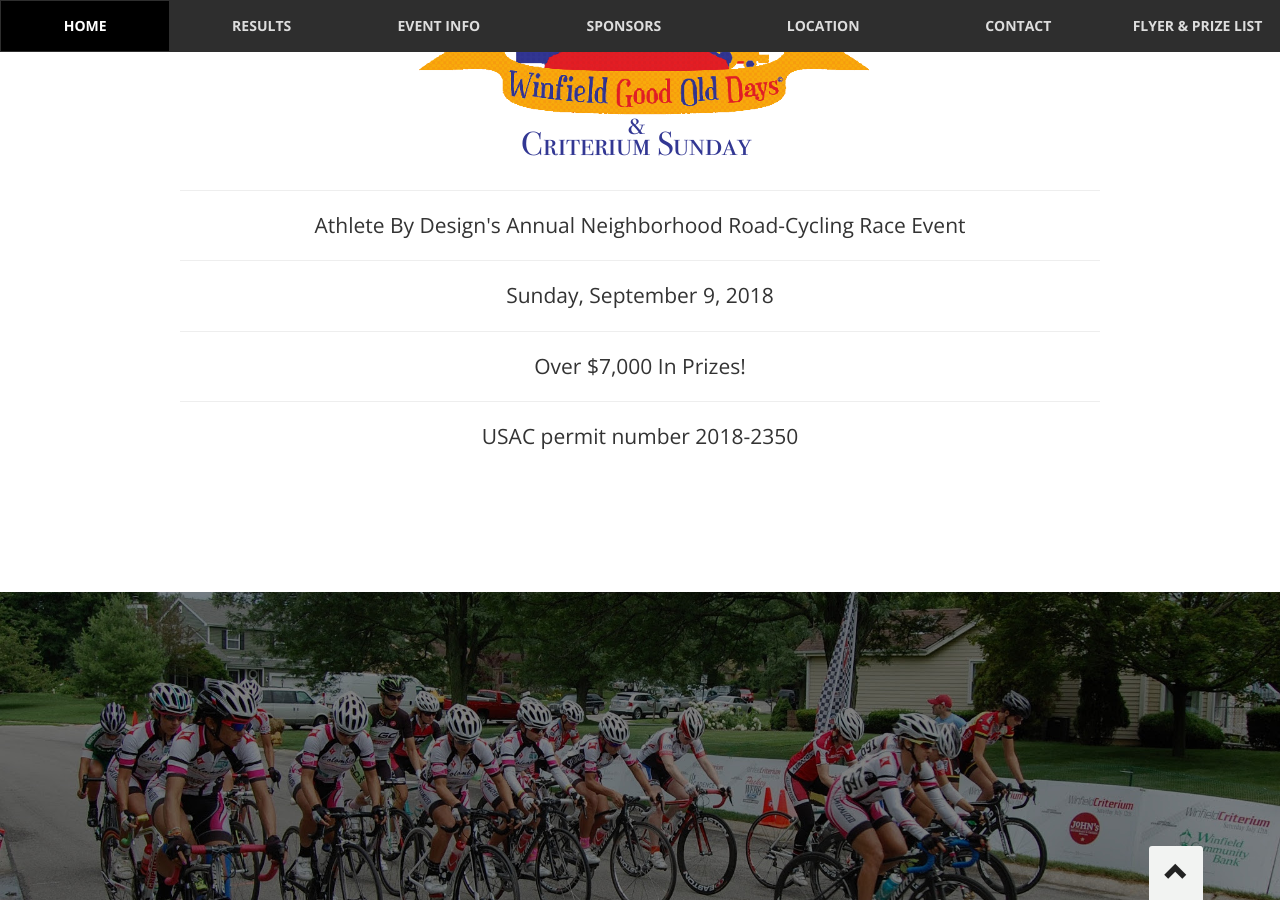
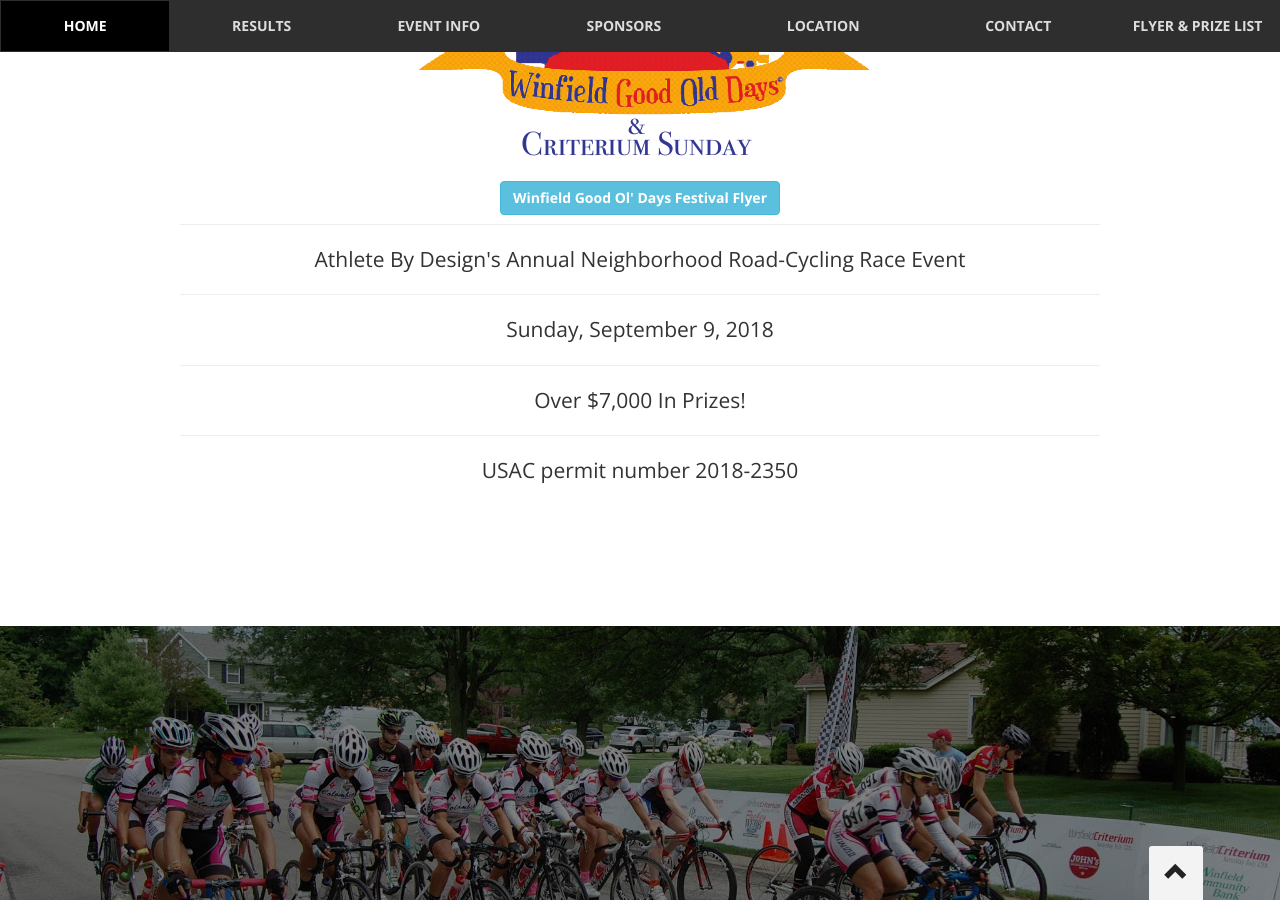
Before and after one commit to winfieldcriterium/winfieldcriterium.github.io, a Jekyll site: the page built from index.html, in a window 1280 px wide and 900 px high, scrolled down 1459 px. Built offline with Jekyll 4.4.1, drawn with Linux system fonts in a browser that asks for light colours; nearby versions of some CDN libraries; Markdown is read by kramdown in place of the engine named in the settings.

Commit message:
add flyer for Good Ol Days festival

```diff
--- a/index.html
+++ b/index.html
@@ -89,7 +89,8 @@
     <div class="page-header text-center">
       <h1>2018 Winfield Criterium</h1>
       <hr />
-      <img class="img-responsive center-block" src="./assets/img/winfieldcritgoodolddayslogo.png">
+      <img class="img-responsive center-block" src="./assets/img/winfieldcritgoodolddayslogo.png" alt="Winfield Good Ol' Days">
+      <a class="btn btn-info" href="./assets/files/2018_WinfieldGoodOlDaysFestival.pdf"><strong>Winfield Good Ol' Days Festival Flyer</strong></a>
     </div>
     <p class="lead text-center">Athlete By Design's Annual Neighborhood Road-Cycling Race Event</p>
     <hr />
```
Also changed, not shown: 1 other file.
